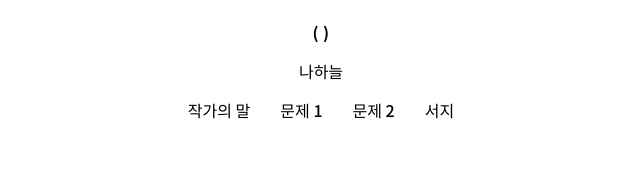
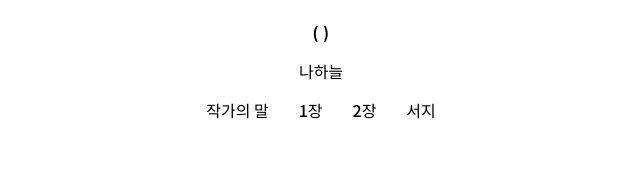
Before and after one commit to downrightnerd/spate, a SvelteKit app: page /info in a window 1280 px wide. Shown: the top 182 px of the page, without its empty margins (319-959 px from the left). Built offline with nearby package versions, Linux system fonts and the light colour scheme.

Commit message:
Update +layout.svelte

```diff
--- a/src/routes/+layout.svelte
+++ b/src/routes/+layout.svelte
@@ -6,8 +6,8 @@
 		<ul>
 			<li><a href="/author">작가의 말</a></li>
 
-			<li><a href="/">문제 1</a></li>
-			<li><a href="/chapter-two">문제 2</a></li>
+			<li><a href="/">1장</a></li>
+			<li><a href="/chapter-two">2장</a></li>
 			<li><a href="/info">서지</a></li>
 		</ul>
 	</header>
```
